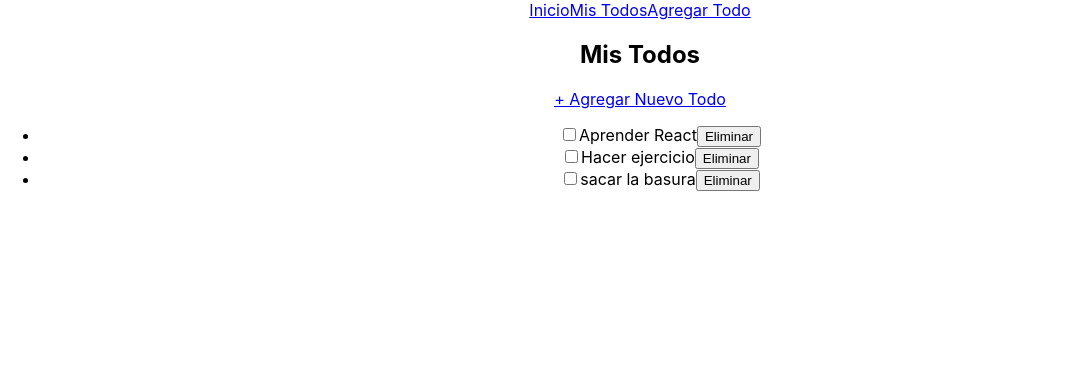
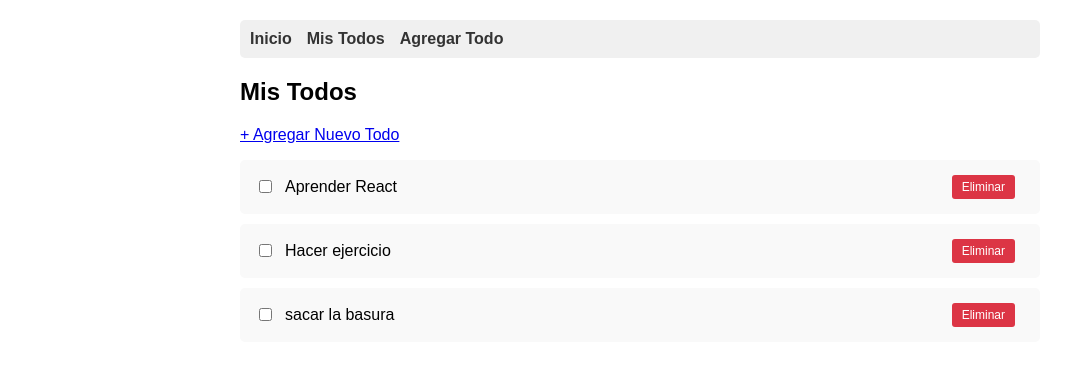
Before and after one commit to Simonvasquez0811/todo-app, a React (Create React App) app: page /todos in a window 1280 px wide. Shown: the top 366 px of the page, without its empty margins (0-1080 px from the left). Built offline with nearby package versions, Linux system fonts and the light colour scheme; data requests are answered from the project's data file.

Commit message:
docs: actualización del README con funcionalidades implementadas

```diff
--- a/src/App.css
+++ b/src/App.css
@@ -1,38 +1,104 @@
 .App {
-  text-align: center;
+  max-width: 800px;
+  margin: 0 auto;
+  padding: 20px;
+  font-family: Arial, sans-serif;
 }
 
-.App-logo {
-  height: 40vmin;
-  pointer-events: none;
+/* Navegación */
+nav {
+  background: #f0f0f0;
+  padding: 10px;
+  margin-bottom: 20px;
+  border-radius: 5px;
 }
 
-@media (prefers-reduced-motion: no-preference) {
-  .App-logo {
-    animation: App-logo-spin infinite 20s linear;
-  }
+nav a {
+  margin-right: 15px;
+  text-decoration: none;
+  color: #333;
+  font-weight: bold;
 }
 
-.App-header {
-  background-color: #282c34;
-  min-height: 100vh;
-  display: flex;
-  flex-direction: column;
-  align-items: center;
-  justify-content: center;
-  font-size: calc(10px + 2vmin);
-  color: white;
+nav a:hover {
+  color: #007bff;
 }
 
-.App-link {
-  color: #61dafb;
+/* Formularios */
+form {
+  background: #f9f9f9;
+  padding: 20px;
+  border-radius: 5px;
+  margin-bottom: 20px;
 }
 
-@keyframes App-logo-spin {
-  from {
-    transform: rotate(0deg);
-  }
-  to {
-    transform: rotate(360deg);
-  }
+form div {
+  margin-bottom: 15px;
 }
+
+label {
+  display: block;
+  margin-bottom: 5px;
+  font-weight: bold;
+}
+
+input {
+  width: 100%;
+  padding: 8px;
+  border: 1px solid #ddd;
+  border-radius: 3px;
+  font-size: 16px;
+}
+
+button {
+  background: #007bff;
+  color: white;
+  padding: 10px 20px;
+  border: none;
+  border-radius: 3px;
+  cursor: pointer;
+  margin-right: 10px;
+}
+
+button:hover {
+  background: #0056b3;
+}
+
+button:disabled {
+  background: #ccc;
+  cursor: not-allowed;
+}
+
+/* Lista de todos */
+ul {
+  list-style: none;
+  padding: 0;
+}
+
+li {
+  background: #f9f9f9;
+  margin-bottom: 10px;
+  padding: 15px;
+  border-radius: 5px;
+  display: flex;
+  align-items: center;
+  gap: 10px;
+}
+
+li input[type="checkbox"] {
+  width: auto;
+}
+
+li span {
+  flex: 1;
+}
+
+li button {
+  background: #dc3545;
+  padding: 5px 10px;
+  font-size: 12px;
+}
+
+li button:hover {
+  background: #c82333;
+}
```
Also changed, not shown: 1 other file (tests, documents, lock files or other folders).
